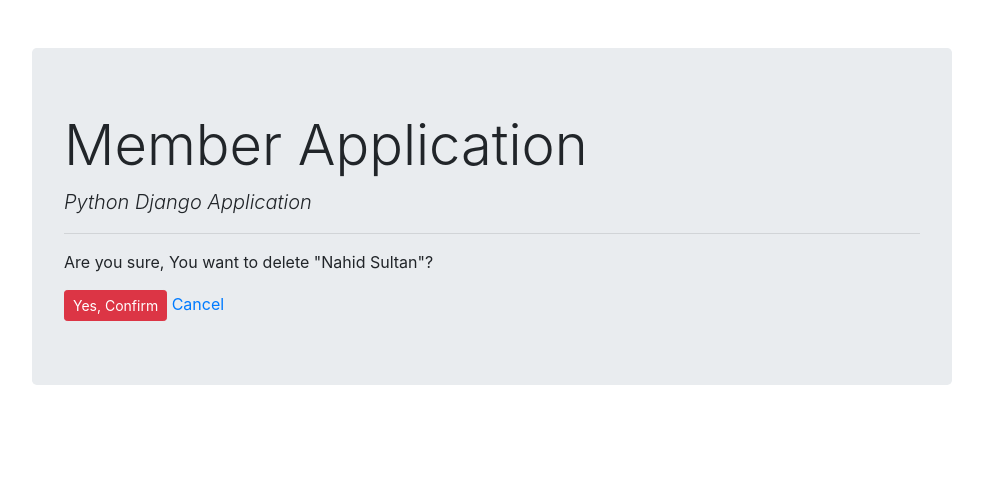
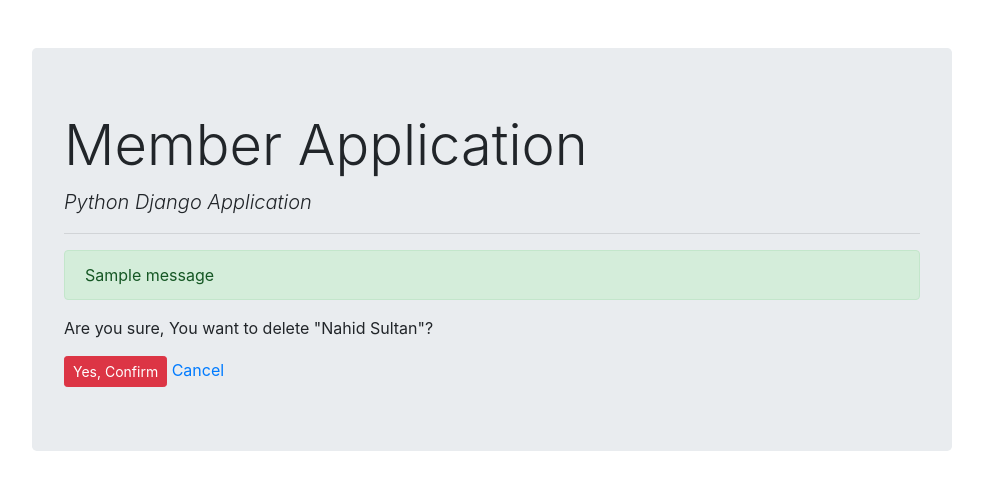
Before and after one commit to nahidsultan19/user, a Django app: page /delete/5/ in a window 1280 px wide. Shown: the part 56-546 px from the top of the page, without its empty margins (148-1131 px from the left). Run offline with Django 3.2, Linux system fonts and the light colour scheme; data comes from the database, SQL or seed files in the repository; both versions use the stored data as it was after the commit; one stand-in notice (Sample message) is shown; some libraries are stand-ins or nearby versions.

Commit message:
Add Bootstrap message alert

```diff
--- a/member/views.py
+++ b/member/views.py
@@ -1,5 +1,8 @@
 from django.shortcuts import render, redirect
 from django.http import HttpResponse
+
+# message module
+from django.contrib import messages
 
 from .models import Member
 from .forms import MemberForm
@@ -13,6 +16,7 @@
         form = MemberForm(request.POST)
         if form.is_valid():
             form.save()
+            messages.success(request, f'Information Successfully Submitted!')
         return redirect('member-list')
     else:
         members = Member.objects.all()
@@ -33,6 +37,7 @@
         form = MemberForm(request.POST, instance=member)
         if form.is_valid():
             form.save()
+            messages.success(request, f'Member successfully Updated!')
         return redirect('member-list')
     context = {'form': form}
     return render(request, 'member-update.html', context)
@@ -42,6 +47,7 @@
     member_delete = Member.objects.get(id=pk)
     if request.method == 'POST':
         member_delete.delete()
+        messages.warning(request, f'Member Deleted!')
         return redirect('member-list')
     context = {'member_delete': member_delete}
     return render(request, 'member-delete.html', context)
--- a/templates/member/base.html
+++ b/templates/member/base.html
@@ -50,6 +50,13 @@
                     <h4 class="display-4">Member Application</h4>
                     <p class="lead font-italic">Python Django Application</p>
                     <hr>
+                    {% if messages %}
+                    {% for message in messages %}
+                    <div class="alert alert-{{ message.tags }}">
+                        {{ message }}
+                    </div>
+                    {% endfor%}
+                    {% endif %}
                     {% block content %}{% endblock %}
                 </div>
             </div>
```
Also changed, not shown: db.sqlite3.
